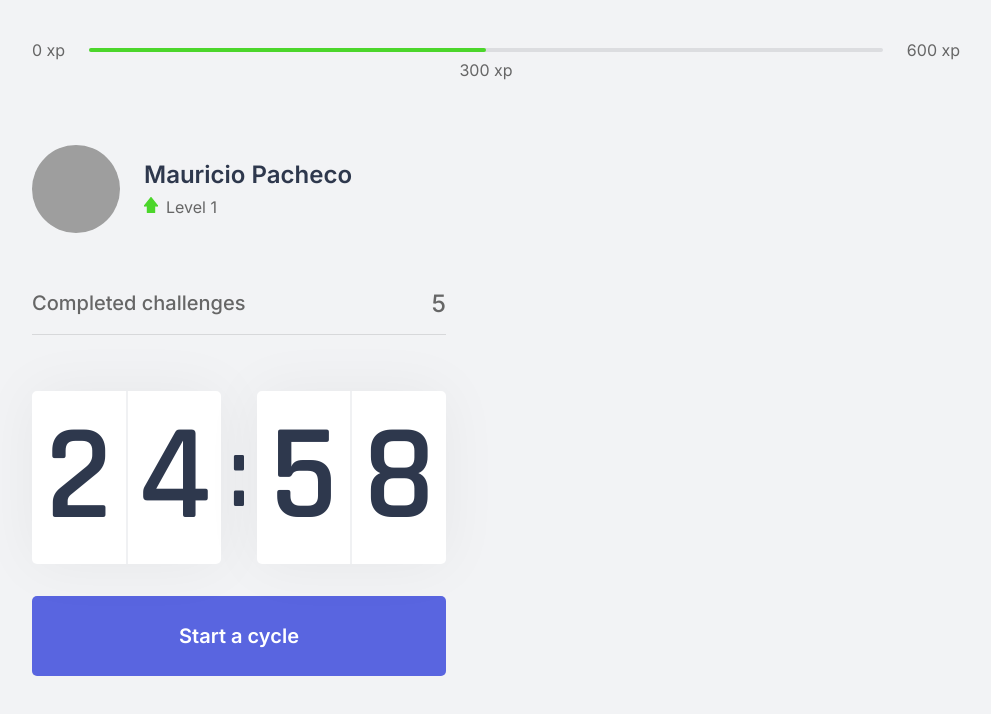
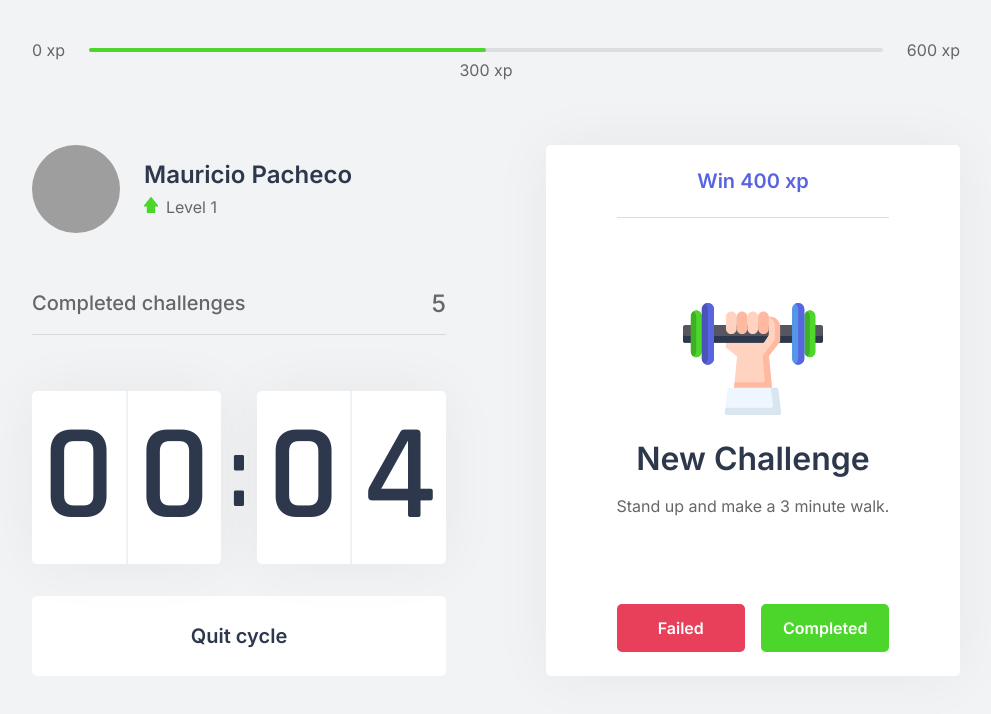
Before and after one commit to mpachecoc/moveit, a Next.js app: page / in a window 1280 px wide. Both pictures are taken after a click on the button "Start a cycle". Shown: the top 714 px of the page, without its empty margins (144-1135 px from the left). Built offline with nearby package versions, Linux system fonts and the light colour scheme; grey boxes are pictures that could not be loaded.

Commit message:
Create challenge component

```diff
--- /dev/null
+++ b/src/components/ChallengeBox.tsx
@@ -0,0 +1,44 @@
+import styles from '../styles/components/ChallengeBox.module.css';
+
+export function ChallengeBox() {
+  const hasActiveChallenge = true;
+
+  return (
+    <div className={styles.challengeBoxContainer}>
+      {hasActiveChallenge ? (
+        <div className={styles.challengeActive}>
+          <header>Win 400 xp</header>
+
+          <main>
+            <img src="icons/body.svg" alt=""/>
+            <strong>New Challenge</strong>
+            <p>Stand up and make a 3 minute walk.</p>
+          </main>
+
+          <footer>
+            <button
+              type="button"
+              className={styles.challengeFailButton}
+            >
+              Failed
+            </button>
+            <button
+              type="button"
+              className={styles.challengeSucceededButton}
+            >
+              Completed
+            </button>
+          </footer>
+        </div>
+      ) : (
+        <div className={styles.challengeNotActive}>
+          <strong>Complete a cycle to get new challenges</strong>
+          <p>
+            <img src="icons/level-up.svg" alt="Level up"/>
+            Advance level completing challenges.
+          </p>
+        </div>
+        )}
+      </div>
+  );
+}
--- a/src/components/Countdown.tsx
+++ b/src/components/Countdown.tsx
@@ -1,9 +1,12 @@
 import { useState, useEffect } from 'react';
-import styles from '../styles/components/Countdown.module.css'
+import styles from '../styles/components/Countdown.module.css';
+
+let countdownTimeout: NodeJS.Timeout;
 
 export function Countdown() {
-  const [time, setTime] = useState(25 * 60);
-  const [active, setActive] = useState(false);
+  const [time, setTime] = useState(0.1 * 60);
+  const [isActive, setIsActive] = useState(false);
+  const [hasFinished, setHasFinished] = useState(false);
 
   const minutes = Math.floor(time / 60);
   const seconds = time % 60;
@@ -12,16 +15,25 @@
   const [secondLeft, secondRight] = String(seconds).padStart(2, '0').split('');
 
   function startCountdown() {
-    setActive(true);
+    setIsActive(true);
+  }
+
+  function resetCountdown() {
+    clearTimeout(countdownTimeout);
+    setIsActive(false);
+    setTime(0.1 * 60);
   }
 
   useEffect(() => {
-    if (active && time > 0) {
-      setTimeout(() => {
+    if (isActive && time > 0) {
+      countdownTimeout = setTimeout(() => {
         setTime(time - 1);
       }, 1000)
+    } else if (isActive && time === 0) {
+      setHasFinished(true);
+      setIsActive(false);
     }
-  }, [active, time])
+  }, [isActive, time])
 
   return(
     <div>
@@ -37,6 +49,25 @@
         </div>
       </div>
 
+      {hasFinished ? (
+        <button
+          disabled
+          type="button"
+          className={styles.countdownButton}
+        >
+          Ended cycle
+        </button>
+      ) : (
+        <>
+          {isActive ? (
+            <button
+              type="button"
+              className={`${styles.countdownButton} ${styles.countdownButtonActive}`}
+              onClick={resetCountdown}
+            >
+              Quit cycle
+            </button>
+          ) : (
             <button
               type="button"
               className={styles.countdownButton}
@@ -44,6 +75,10 @@
             >
               Start a cycle
             </button>
+          )}
+        </>
+      )}
+
     </div>
   );
 }
--- a/src/pages/index.tsx
+++ b/src/pages/index.tsx
@@ -1,5 +1,6 @@
 import Head from 'next/head'
 
+import { ChallengeBox } from '../components/ChallengeBox';
 import { CompletedChallenges } from "../components/CompletedChallenges";
 import { Countdown } from "../components/Countdown";
 import { ExperienceBar } from "../components/ExperienceBar";
@@ -22,7 +23,9 @@
           <CompletedChallenges />
           <Countdown />
         </div>
-        <div className="right"></div>
+        <div className="right">
+          <ChallengeBox />
+        </div>
       </section>
     </div>
   )
--- /dev/null
+++ b/src/styles/components/ChallengeBox.module.css
@@ -0,0 +1,108 @@
+.challengeBoxContainer {
+  height: 100%;
+  background: var(--white);
+  border-radius: 5px;
+  box-shadow: 0 0 60px rgba(0, 0, 0, 0.05);
+  padding: 1.5rem 2rem;
+
+  display: flex;
+  flex-direction: column;
+  align-items: center;
+  justify-content: center;
+
+  text-align: center;
+}
+
+.challengeNotActive {
+  display: flex;
+  flex-direction: column;
+  align-items: center;
+}
+
+.challengeNotActive strong {
+  font-size: 1.5rem;
+  font-weight: 500;
+  line-height: 1.4;
+}
+
+.challengeNotActive p {
+  display: flex;
+  flex-direction: column;
+  align-items: center;
+  line-height: 1.4;
+  max-width: 70%;
+  margin-top: 3rem;
+}
+
+.challengeNotActive p img {
+  margin-bottom: 1rem;
+}
+
+
+.challengeActive {
+  height: 100%;
+
+  display: flex;
+  flex-direction: column;
+}
+
+.challengeActive header {
+  color: var(--blue);
+  font-weight: 600;
+  font-size: 1.25rem;
+  padding: 0 2rem 1.5rem;
+  border-bottom: 1px solid var(--gray-line);
+}
+
+.challengeActive main {
+  flex: 1;
+  display: flex;
+  flex-direction: column;
+  align-items: center;
+  justify-content: center;
+}
+
+.challengeActive main strong {
+  font-weight: 600;
+  font-size: 2rem;
+  color: var(--title);
+  margin: 1.5rem 0 1rem;
+}
+
+.challengeActive main p {
+  line-height: 1.5;
+}
+
+.challengeActive footer {
+  display: grid;
+  grid-template-columns: 1fr 1fr;
+  gap: 1rem;
+}
+
+.challengeActive footer button {
+  height: 3rem;
+
+  display: flex;
+  align-items: center;
+  justify-content: center;
+
+  border: 0;
+  border-radius: 5px;
+  color: var(--white);
+  font-size: 1rem;
+  font-weight: 600;
+
+  transition: filter 0.2s;
+}
+
+.challengeActive footer button.challengeFailButton {
+  background: var(--red);
+}
+
+.challengeActive footer button.challengeSucceededButton {
+  background: var(--green);
+}
+
+.challengeActive footer button:hover {
+  filter: brightness(0.9);
+}
--- a/src/styles/components/Countdown.module.css
+++ b/src/styles/components/Countdown.module.css
@@ -59,6 +59,22 @@
   transition: background-color 0.2s;
 }
 
-.countdownButton:hover {
+.countdownButton:not(:disabled):hover {
   background: var(--blue-dark);
 }
+
+.countdownButtonActive {
+  background: var(--white);
+  color: var(--title);
+}
+
+.countdownButtonActive:not(:disabled):hover {
+  background: var(--red);
+  color: var(--white);
+}
+
+.countdownButton:disabled {
+  background: var(--white);
+  color: var(--text);
+  cursor: not-allowed;
+}
```
Lines whose indentation alone changed are shown as unchanged.
